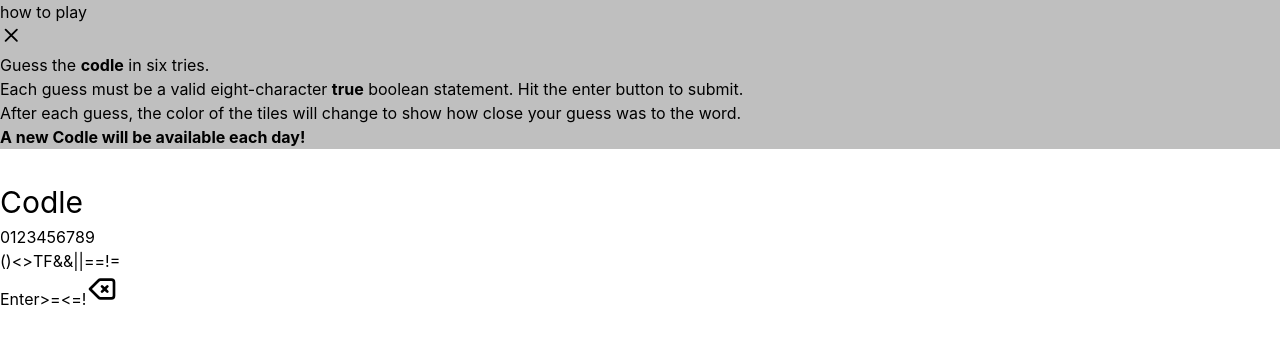
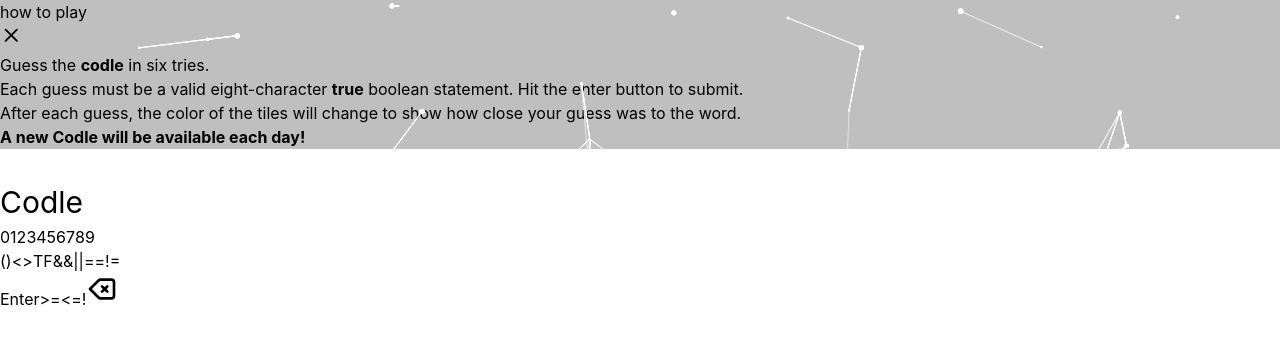
Before and after one commit to MahitMehta/Codele, a Next.js app: page / in a window 1280 px wide. Shown: the top 344 px of the page. Built offline with nearby package versions, Linux system fonts and the light colour scheme.

Commit message:
Improved Particles

```diff
--- a/components/Particles/index.tsx
+++ b/components/Particles/index.tsx
@@ -6,7 +6,8 @@ const SSR = typeof window === undefined;
 const ParticlesBG = () => {
     return (
         <Particles
-            params={{
+            className="fixed top-0 left-0"
+            options={{
                 autoPlay: true,
                 // Causes a Flicker on Page Load
                 // fpsLimit: 60,
--- a/pages/index.tsx
+++ b/pages/index.tsx
@@ -15,7 +15,7 @@ const Home: NextPage = () => {
         <title>Game | Codle</title>
         <link rel="icon" href="/favicon.ico" />
       </Head>
-      {/* <ParticlesBG /> */}
+      <ParticlesBG />
       <Navbar />
       <main style={{ height: "calc(100% - var(--navbar-height))"}} className='flex justify-center min-h-[575px] md:min-h-[675px] flex-col items-center'>
           <GameBoard />
```
